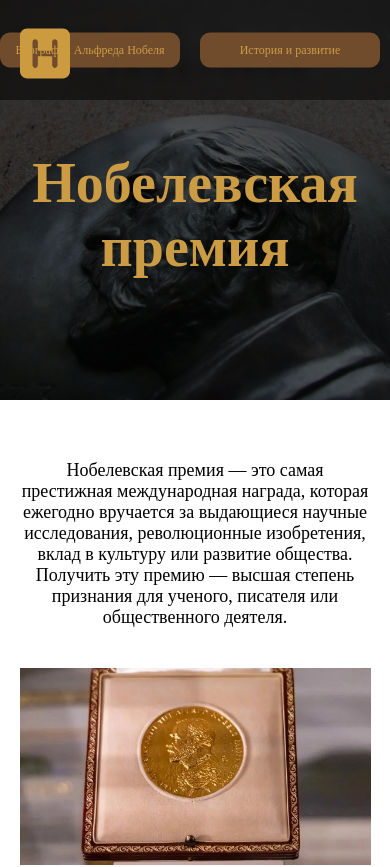
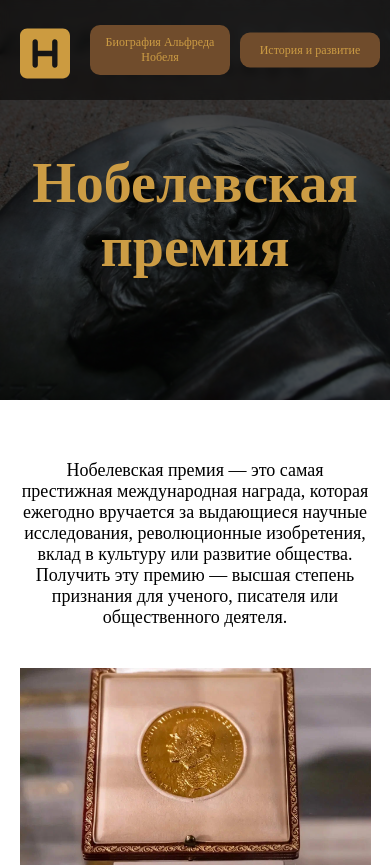
Before and after one commit to PESTYouTube/Nobel-Site, a plain HTML site: page index.html in a window 390 px wide. Shown: the top 867 px of the page. Drawn offline with Linux system fonts and the light colour scheme.

Commit message:
all project is done

```diff
--- a/style.css
+++ b/style.css
@@ -375,7 +375,7 @@
   /* Меню перестраиваем */
   .header-Block_biography {
     width: 180px;
-    right: 210px;
+    right: 160px;
     justify-content: space-between;
   }
 
@@ -530,6 +530,12 @@
     font-size: 12px;
   }
 
+  .header-Block_history {
+    width: 140px;
+  }
+  .header-Block_biography{
+    width: 140px;
+  }
   .Icon-by-nobel_h1 {
     font-size: 28px;
     top: 30%;
```
